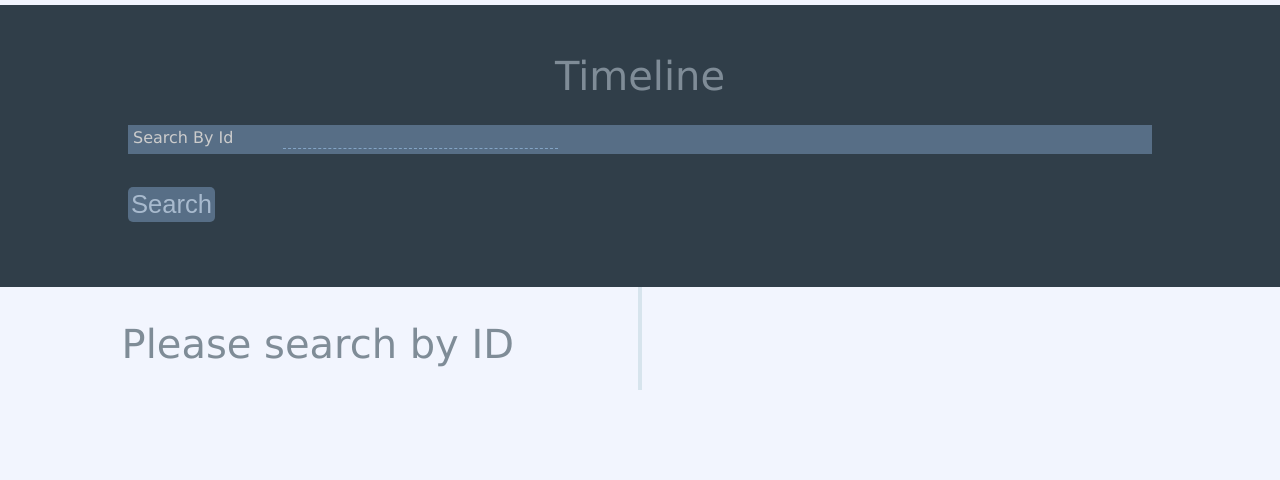
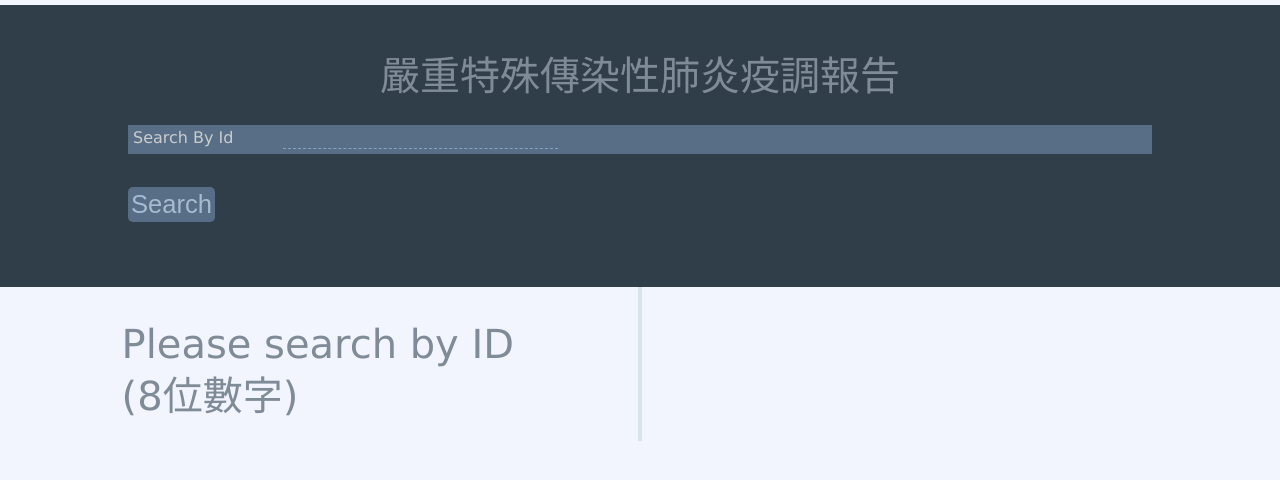
Before and after one commit to reggiehsu111/timeline, a React (Create React App) app: page / in a window 1280 px wide. Shown: the top 480 px of the page. Built offline with nearby package versions, Linux system fonts and the light colour scheme.

Commit message:
modified timeline block output

```diff
--- a/src/App.js
+++ b/src/App.js
@@ -56,7 +56,7 @@ class App extends React.Component {
       <div>
         <header style={{height:"15vh", paddingTop: "0%", marginTop: "0%"}}>
           <p style={{fontSize:"5vh", paddingTop: "4%", marginBottom:"0px"}}>
-            Timeline
+            嚴重特殊傳染性肺炎疫調報告
           </p>
         </header>
         <CustomForm  postForm={this.postForm} changeHandler={this.changeHandler}/>
--- a/src/Timeline.js
+++ b/src/Timeline.js
@@ -30,9 +30,11 @@ class Timeline extends React.Component{
 	  }
 	initialize = () => {
 		if(this.state.show_subtitle == true){
-			return <p style={{fontSize:"5vh", paddingTop: "1%", marginBottom:"0px", paddingLeft: "5%"}}>
+			return [<p style={{fontSize:"5vh", paddingTop: "1%", marginBottom:"0px", paddingLeft: "5%"}}>
             Please search by ID
-          </p>;
+          </p>, <p style={{fontSize:"5vh", paddingTop: "1%", marginBottom:"0px", paddingLeft: "5%"}}>
+            (8位數字)
+          </p>];
       	}
 		else{
 			var offset = 0.8;
--- a/src/timeline_block.js
+++ b/src/timeline_block.js
@@ -42,6 +42,15 @@ class Timeline_block extends React.Component{
                     <br></br>]
 		}
 	}
+	insertEvent = () => {
+		var blocks = [];
+		for (var i=0; i<this.state.event.length; i++){
+				blocks.push(
+					<h4>{this.state.event[i]}</h4>
+				);
+			}
+		return blocks;
+	}
 	render(){
 		var blockid, textStyle;
 		   if (this.state.hover) {
@@ -62,7 +71,7 @@ class Timeline_block extends React.Component{
                     <img src={iconApplication} alt="Picture"></ img>
                 </div>
                 <div style={textStyle} id={blockid} className="cd-timeline-content">
-                    <h4>{this.state.event}</h4>
+                    <h4>{this.insertEvent()}</h4>
                     <p>
                     <span className="cd-date">{this.state.time}</span>
                     </p>
```
